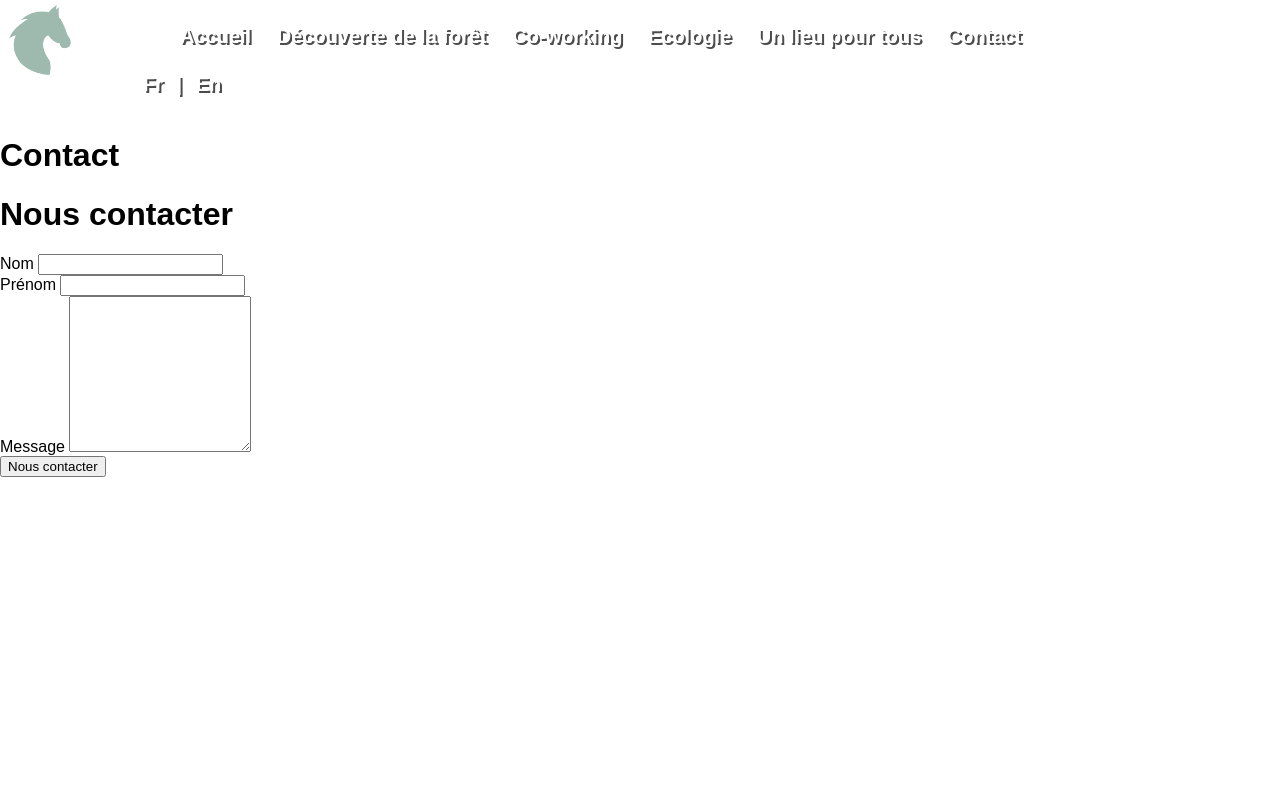
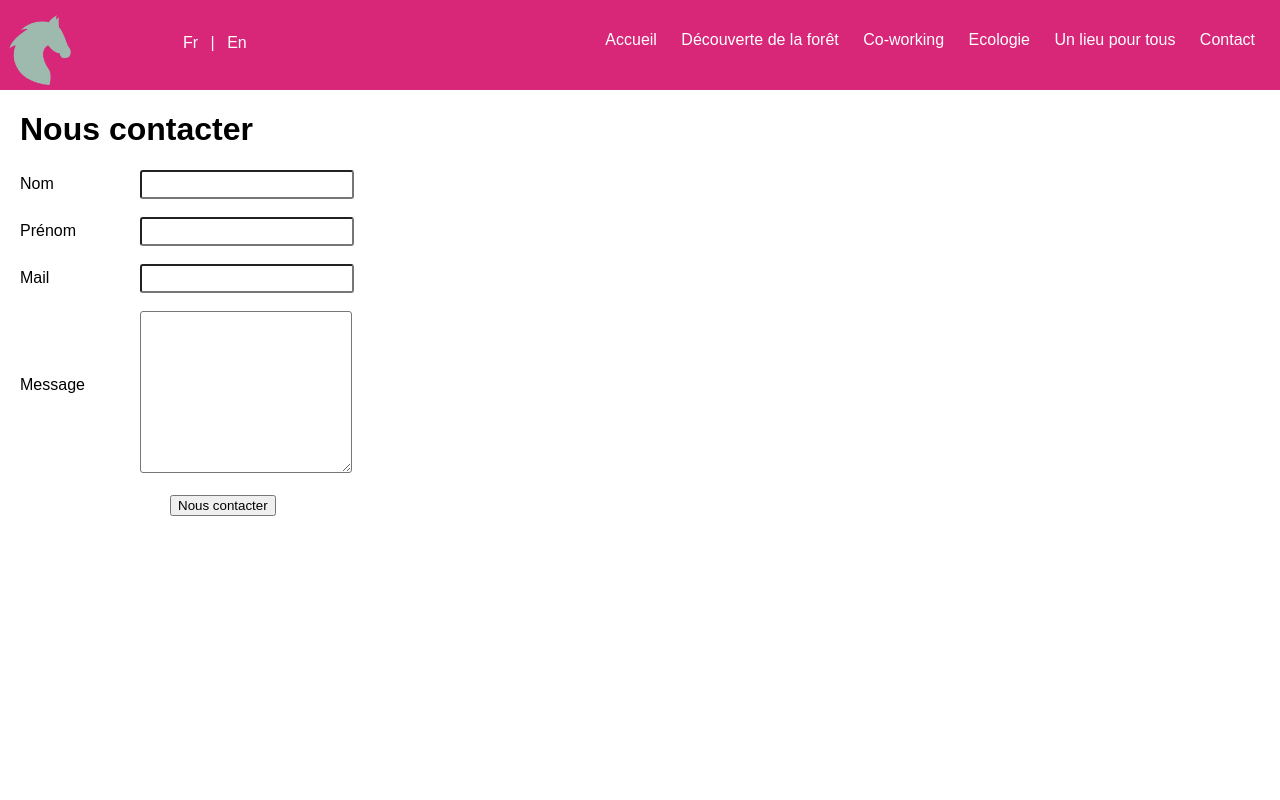
Before and after one commit to WildCodeSchool/bleau_S2_2016_haras_metamorphose, a PHP site: page /contact.php in a window 1280 px wide. Run offline with PHP 8.4, Linux system fonts and the light colour scheme; style sheets or scripts are compiled from the project's sources; some libraries are stand-ins or nearby versions.

Commit message:
Ajout header template

```diff
--- a/contact.php
+++ b/contact.php
@@ -1,51 +1,53 @@
-<link rel="stylesheet" type="text/css" href="style/style.css">
+<!DOCTYPE html>
+<html lang="fr">
+	<head>
+		<meta charset="UTF-8">
+		<title>Contact</title>
 
+		<link rel="stylesheet" type="text/css" href="style/style.css">
 
-<?php
+		<script
+			src="https://code.jquery.com/jquery-3.1.1.min.js"
+			integrity="sha256-hVVnYaiADRTO2PzUGmuLJr8BLUSjGIZsDYGmIJLv2b8="
+			crossorigin="anonymous"></script>
+	</head>
+<body id="template">
+	<header id="_template_header">
+		<?php
+			include('index_header.php');
+		?>
+	</header>
 
-	include('index_header.php');
-
-?>
-
-<div class="container">
-	<div class="row">
-		<h1 class="title">Contact</h1>
-	</div>
-<!-- 	<div class="row">
-<! 		<?php
-
-			$bdd // = new PDO('mysql:host=localhost;dbname=haras_contact;charset=utf8', 'root', 'root');
-			// $result = $bdd->query('SELECT * FROM contact ORDER BY id DESC');
-
-			// while($donnee = $result->fetch()){
-			// 	echo '<div class=\"contact\'><p>' . $donnee['nom'] . '</p><p>' . $donnee['prenom'] .'</p><p>' . $donnee['message'] . '</p>';
-
-				//Permet de libérer la mémoire en mettant fin à la requête
-			// 	$result->closeCursor();
-			//}
-		?> -->
-	</div>
-	<div class="container">
+	<div class="container article">
 		<div class="row">
 			<h1 class="title">Nous contacter</h1>
 		</div>
 		<div class="row">
 			<form method="POST" action="add_contact_post.php">
 				<div class="form-group">
-					<label>Nom</label>
-					<input name="nom" type="varchar(150)" rows="1">
+					<label for="nom">Nom</label>
+					<input name="nom" type="varchar(150)" rows="1" required>
 				</div>
+				<br />
 				<div class="form-group">
-					<label>Prénom</label>
-					<input name="prenom" class="varchar(150)" rows="1"></input>
+					<label for="prenom">Prénom</label>
+					<input name="prenom" class="varchar(150)" rows="1" required=""></input>
 				</div>
+				<br />
 				<div class="form-group">
-					<label>Message</label>
-					<textarea name="message" class="text" rows="10"></textarea>
+					<label for="mail">Mail</label>
+					<input name="mail" type="email" rows="1" required></input>
 				</div>
+				<br />
+				<div class="form-group message">
+					<label for"message">Message</label>
+					<textarea name="message" class="text" rows="10" required></textarea>
+				</div>
+				<br />
 				<button type="submit" class="btn btn-default">Nous contacter</button>
 			</form>
 		</div>
 	</div>
 
-<!-- <?php // include('footer.php');?> -->
+
+	<!-- <?php // include('footer.php');?> -->
--- a/index_header.php
+++ b/index_header.php
@@ -1,9 +1,9 @@
-<header id="_index_header">
-    <a class="nav" href="#"><img id="logo" src="img/chaval.png" alt="logo"></a>
+
+    <a class="nav" href="index.php"><img id="logo" src="img/chaval.png" alt="logo"></a>
     <div id="menu">
         <ul>
             <li>
-                <a class="nav accueil" href="#">
+                <a class="nav accueil" href="index.php">
                     Accueil
                 </a>
             </li>
@@ -49,4 +49,3 @@
             </li>
         </ul>
     </div>
-</header>
--- a/style/_index.scss
+++ b/style/_index.scss
@@ -114,17 +114,17 @@ body, html {
 }
 
 .tourisme.hover {
-	background-color: rgba(7, 64, 10, 1);
+	background-color: $tourisme-color;
 }
 
 .travail.hover {
-	background-color: rgba(140, 104, 34, 1);
+	background-color: $travail-color;
 }
 
 .ecologie.hover {
-	background-color: rgba(39, 34, 140, 1);
+	background-color: $ecologie-color;
 }
 
 .accessibilite.hover {
-	background-color: rgba(183, 21, 134, 1);
+	background-color: $accessibilite-color;
 }
--- a/style/_index_header.scss
+++ b/style/_index_header.scss
@@ -56,7 +56,7 @@
 		display:inline;
 		color: white;
 	}
-	.accueil:hover, #langues a:hover {
+	.accueil:hover, #langues a:hover, .contact:hover{
 		background-color: blue;
 	}
 }
--- a/style/_template.scss
+++ b/style/_template.scss
@@ -3,9 +3,32 @@
 //////////////////////////////////////////////*/
 
 #template {
+
 	.article {
-		border: 20px solid black;
-		background-color: fuchsia;
-		border-radius: 15px;
+	//	border: 20px solid ;
+	//	border-color:rgb(170,121,0);
+	//	border-radius: 15px;
+		padding-left:20px;
+	//	color: rgb(216,38,121);
+	}
+
+	label{
+    	display: block;
+    	width: 120px;
+    	float: left;
+    	padding-top:5px;
+	}
+
+	.message label{
+		margin-top:60px;
+	}
+	input, textarea{
+		width:200px;
+		padding:5px;
+		border-radius:$border-radius;
+	}
+
+	button{
+		margin-left:150px;
 	}
 }
--- a/style/_template_header.scss
+++ b/style/_template_header.scss
@@ -1,53 +1,87 @@
 /*//////////////////////////////////////////////
-/////////////// _index_header.scss /////////////
+/////////////// _template_header.scss /////////////
 //////////////////////////////////////////////*/
 
-#_index_header {
+#_template_header {
 
+	background-color: rgb(216,38,121);
+	color:white;
+	height:80px;
+	font-size:16px;
+	padding-top:10px;
 
-	header {
-		display:table-row;
-		min-width:100%;
-		height:100px;
-		background-color:white;
-	}
 	#logo{
-		width:100px;
+		width:70px;
 		float:left;
-	}
-	li {
-		display: inline;
-		margin:10px;
+		margin:5px;
+		margin-right:60px;
 	}
 
-	ul {
+	#menu{
+		float:right;
+		margin-right:10px;
+	}
+
+	#menu ul {
 		list-style-type: none;
 		overflow: hidden;
 	}
 
-	.accueil:hover, #langues a:hover {
-		background-color: red;
-	}
-
-	#menu{
-		float: right;
+	#menu li{
+		display:inline;
+		margin-right:10px
 	}
 
 	#menu a {
-		color: white;
-		text-decoration: none;
+		text-decoration:none;
+		display:inline-block;
+		padding:5px;
+		border-radius:10px;
+		color:white;
 	}
 
-	#langues ul {
+	#langues ul{
+		list-style-type: none;
+		overflow: hidden;
 	}
 
 	#langues li {
 		display: inline;
+
 	}
 
 	#langues a {
-		padding: 15px;
-		color: white;
+		margin:3px;
+		display:inline-block;
+		border-radius:10px;
 		text-decoration: none;
+		padding:5px;
+		color:white;
 	}
+	#langues p{
+		display:inline;
+	}
+
+	#langues a:hover {
+		background-color: blue;
+	}
+
+	.tourisme:hover {
+		background-color: $tourisme-color;
+	}
+
+	.travail:hover{
+		background-color: $travail-color;
+	}
+	.ecologie:hover{
+		background-color: $ecologie-color;
+	}
+	.accessibilite:hover{
+		background-color: $accessibilite-color;
+	}
+
+	.accueil:hover, #langues a:hover, .contact:hover{
+		background-color: blue;
+	}
+
 }
--- /dev/null
+++ b/style/ie.css
@@ -0,0 +1,5 @@
+/* Welcome to Compass. Use this file to write IE specific override styles.
+ * Import this file using the following HTML or equivalent:
+ * <!--[if IE]>
+ *   <link href="/stylesheets/ie.css" media="screen, projection" rel="stylesheet" type="text/css" />
+ * <![endif]--> */
--- /dev/null
+++ b/style/ie.sass
@@ -0,0 +1,6 @@
+/*
+  Welcome to Compass. Use this file to write IE specific override styles.
+  Import this file using the following HTML or equivalent:
+  <!--[if IE]>
+    <link href="/stylesheets/ie.css" media="screen, projection" rel="stylesheet" type="text/css" />
+  <![endif]-->
--- /dev/null
+++ b/style/print.css
@@ -0,0 +1,3 @@
+/* Welcome to Compass. Use this file to define print styles.
+ * Import this file using the following HTML or equivalent:
+ * <link href="/stylesheets/print.css" media="print" rel="stylesheet" type="text/css" /> */
--- /dev/null
+++ b/style/print.sass
@@ -0,0 +1,4 @@
+/*
+  Welcome to Compass. Use this file to define print styles.
+  Import this file using the following HTML or equivalent:
+  <link href="/stylesheets/print.css" media="print" rel="stylesheet" type="text/css" />
--- a/style/style.scss
+++ b/style/style.scss
@@ -7,6 +7,7 @@ $tourisme-color: rgba(7, 64, 10, 0.6);
 $travail-color: rgba(140, 104, 34, 0.6);
 $ecologie-color: rgba(39, 34, 140, 0.6);
 $accessibilite-color: rgba(183, 21, 134, 0.6);
+$border-radius:3px;
 
 @mixin transition($params) {
 	-webkit-transition: $params;
@@ -20,3 +21,5 @@ $accessibilite-color: rgba(183, 21, 134, 0.6);
 @import 'index_footer';
 @import 'index_header';
 @import 'index';
+@import 'template_header';
+@import 'template';
--- a/template.php
+++ b/template.php
@@ -31,8 +31,10 @@ echo '<html lang='.$GLOBALS["lang"].'>'     // On écrit <html lang=[valeur de l
     .'</head>'
     .'<body>'
         .'<div id="'.$category.'">';
-        include 'header.php';?>
-
+        ?>
+    <header id="_template_header">
+        <?php include 'header.php';?>
+    </header>
         <!--  Éléments entre le header et les articles (HTML zone!)  -->
 
         <?php
```
Also changed, not shown: index.php (+6 -6 lines), style/screen.css (added, +68 -0 lines), style/screen.sass (added, +7 -0 lines).
